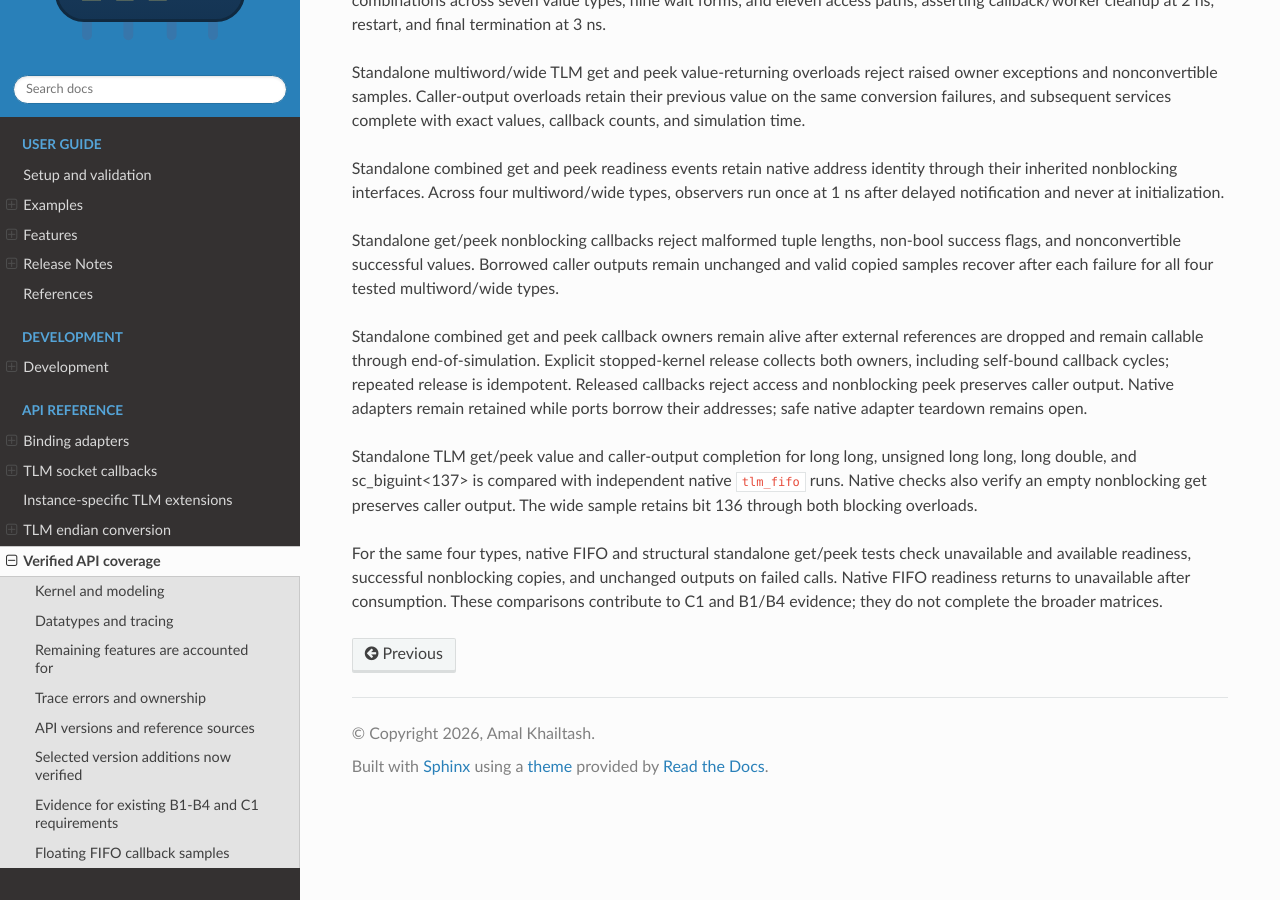
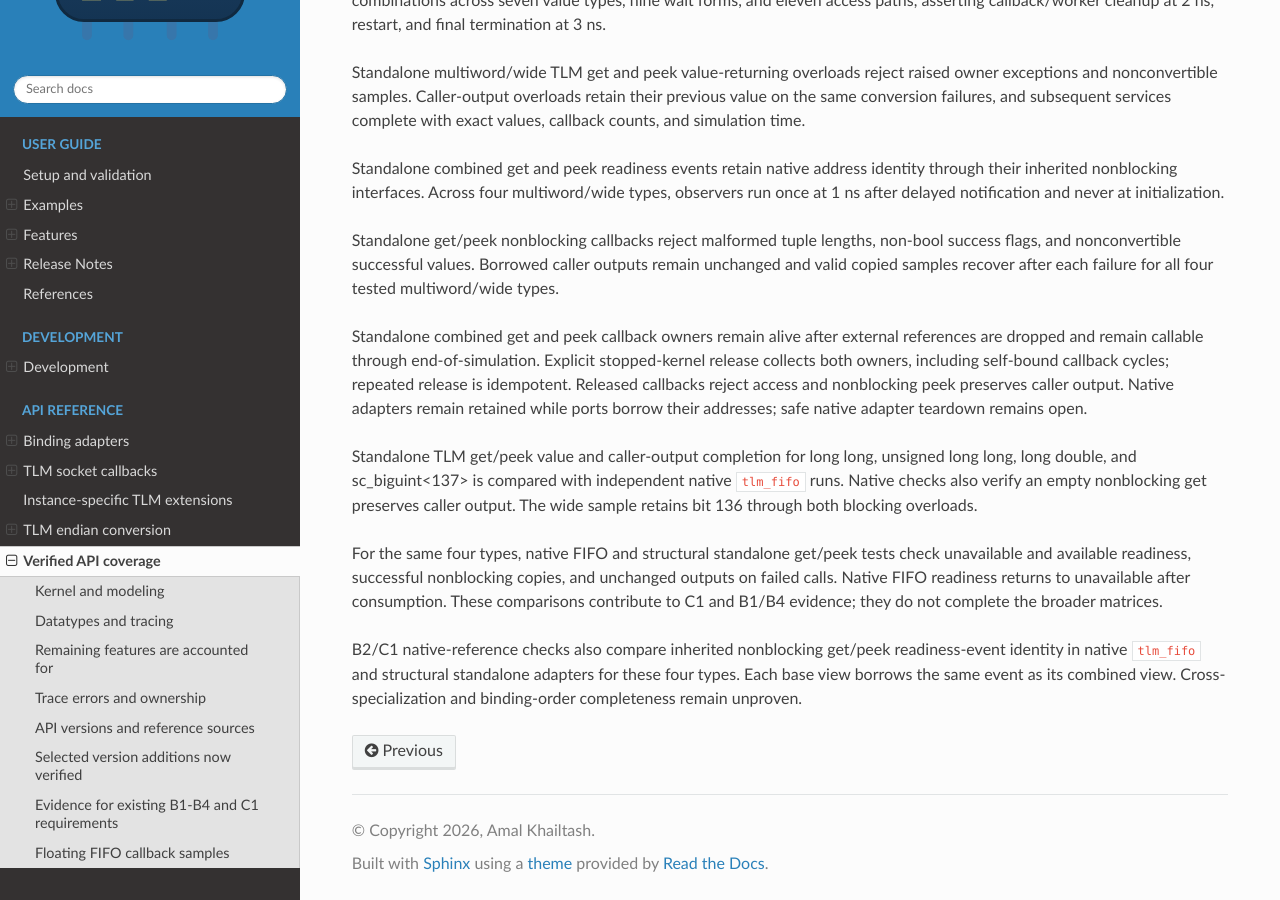
Before and after one commit to amal-khailtash/pysystemc, a Sphinx documentation site: the page built from docs/api/coverage.rst, in a window 1280 px wide and 900 px high, scrolled down 3605 px. Built offline with Sphinx 7.4.7 and the Read the Docs theme 3.1.0, drawn with Linux system fonts in a browser that asks for light colours.

Commit message:
test: compare native TLM inherited readiness identity

```diff
--- a/docs/api/coverage.rst
+++ b/docs/api/coverage.rst
@@ -253,3 +253,8 @@ check unavailable and available readiness, successful nonblocking copies, and
 unchanged outputs on failed calls. Native FIFO readiness returns to unavailable
 after consumption. These comparisons contribute to C1 and B1/B4 evidence;
 they do not complete the broader matrices.
+
+B2/C1 native-reference checks also compare inherited nonblocking get/peek
+readiness-event identity in native ``tlm_fifo`` and structural standalone adapters
+for these four types. Each base view borrows the same event as its combined view.
+Cross-specialization and binding-order completeness remain unproven.
```
Also changed, not shown: CHANGELOG.md (+1 -0 lines), 3 other files.
